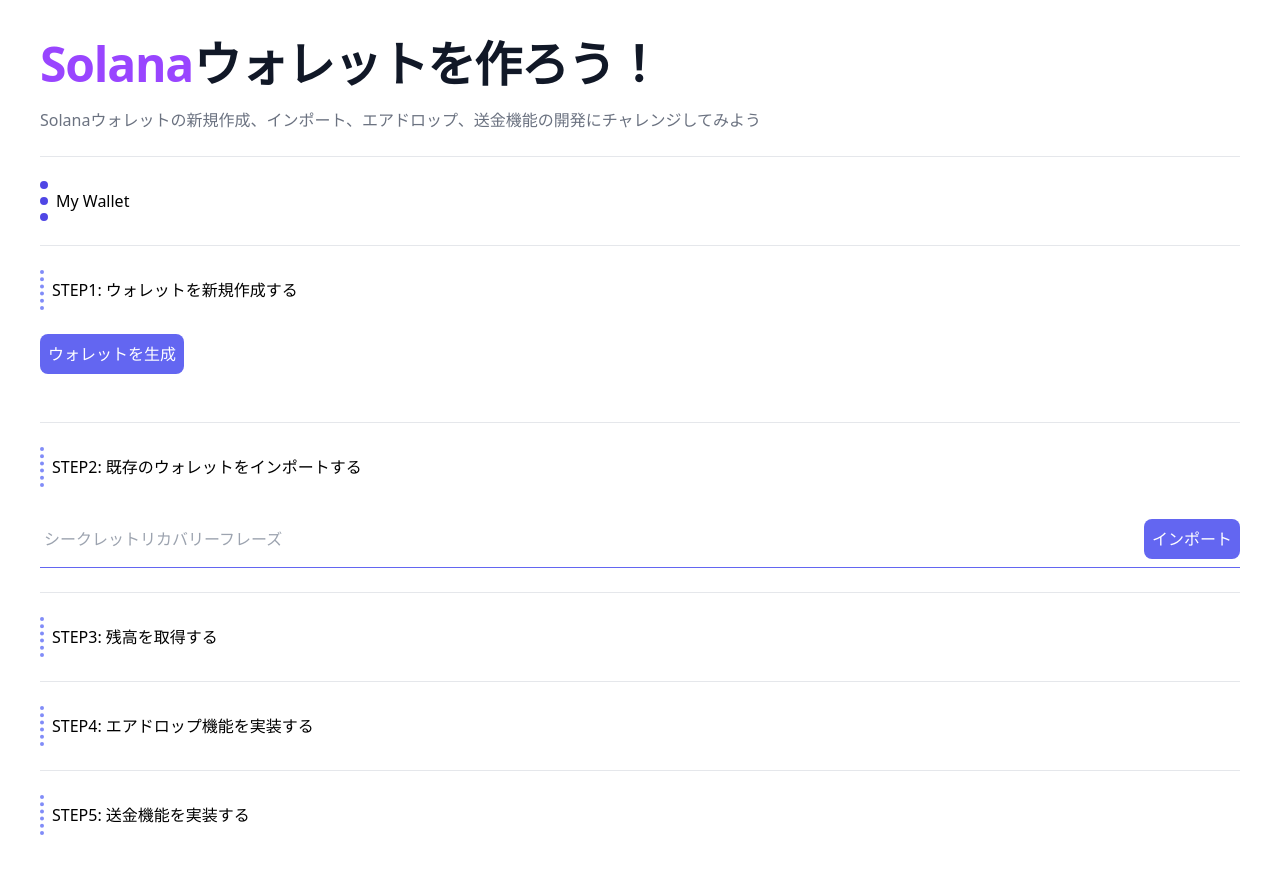
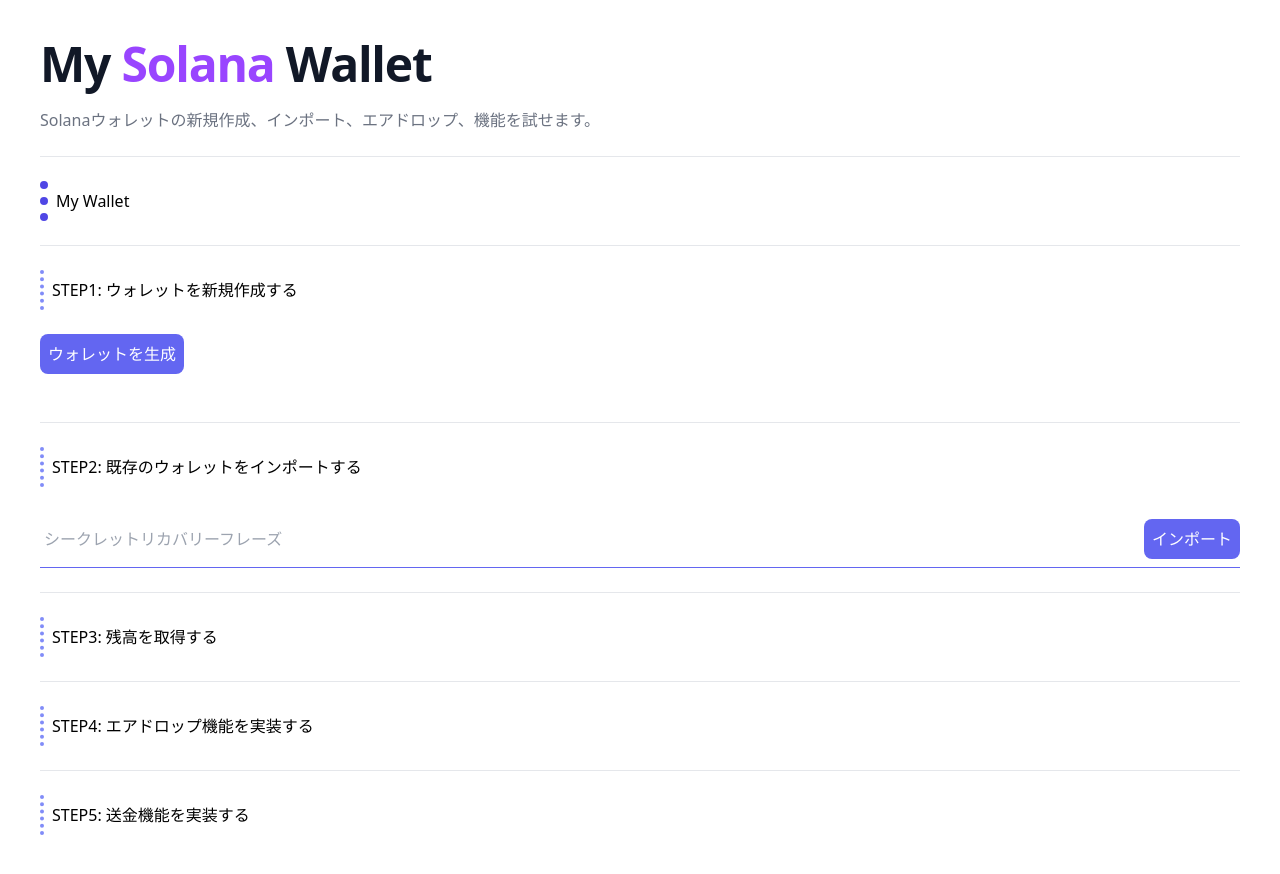
Before and after one commit to mashharuki/SolanaWalletDApp, a Next.js app in the folder client/: page / in a window 1280 px wide. Built offline with nearby package versions, Linux system fonts and the light colour scheme.

Commit message:
デザインを改修しました。

```diff
--- a/client/components/Head.js
+++ b/client/components/Head.js
@@ -1,6 +1,9 @@
 import React from "react";
 import Head from "next/head";
 
+/**
+ * HeadComponentコンポーネント
+ */
 export default function HeadComponent() {
   return (
     <Head>
--- a/client/pages/index.js
+++ b/client/pages/index.js
@@ -154,10 +154,10 @@
       {/* コンテンツ本体 */}
       <div className="p-10">
         <h1 className="text-5xl font-extrabold tracking-tight text-gray-900">
-          <span className="text-[#9945FF]">Solana</span>ウォレットを作ろう！
+          My <span className="text-[#9945FF]">Solana</span> Wallet
         </h1>
         <div className="mx-auto mt-5 text-gray-500">
-          Solanaウォレットの新規作成、インポート、エアドロップ、送金機能の開発にチャレンジしてみよう
+          Solanaウォレットの新規作成、インポート、エアドロップ、機能を試せます。
         </div>
 
         <hr className="my-6" />
```
Also changed, not shown: 2 other files (tests, documents, lock files or other folders).
